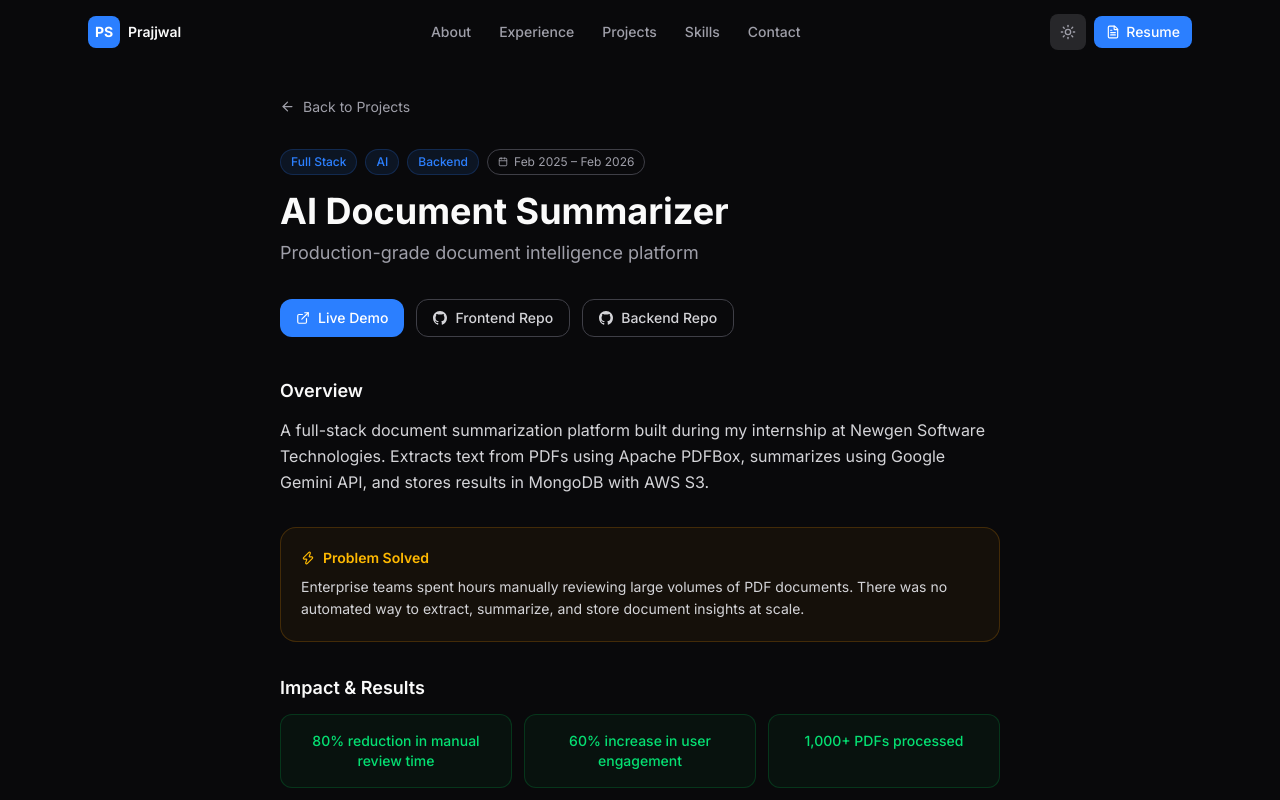
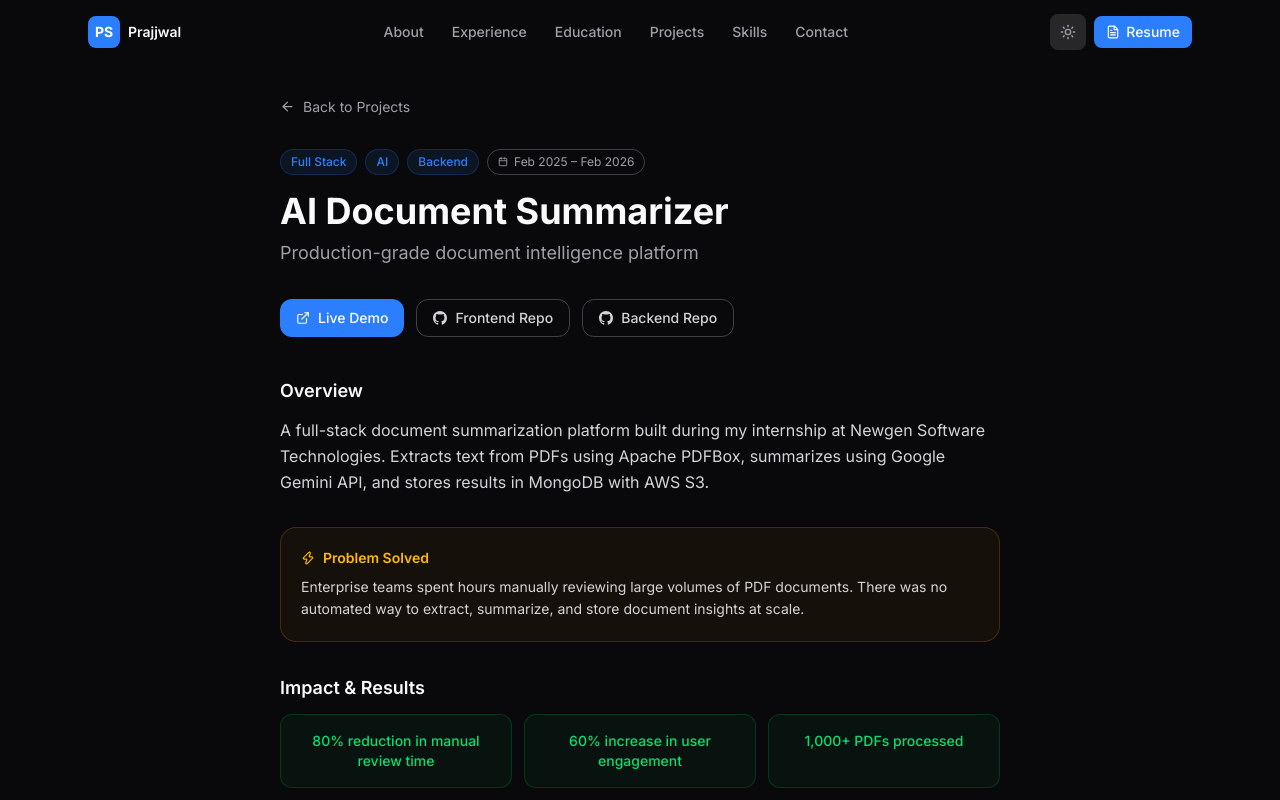
Before and after one commit to Prj-007/portfolio, a Next.js app: page /projects/ai-document-summarizer in a window 1280 px wide. Shown: the top 800 px of the page. Built offline with nearby package versions, Linux system fonts and the light colour scheme.

Commit message:
Add Education link to navbar

```diff
--- a/constants/data.ts
+++ b/constants/data.ts
@@ -27,6 +27,7 @@ export const PERSONAL = {
 export const NAV_LINKS = [
   { label: 'About', href: '#about' },
   { label: 'Experience', href: '#experience' },
+  { label: 'Education', href: '#education' },
   { label: 'Projects', href: '#projects' },
   { label: 'Skills', href: '#skills' },
   { label: 'Contact', href: '#contact' },
```
